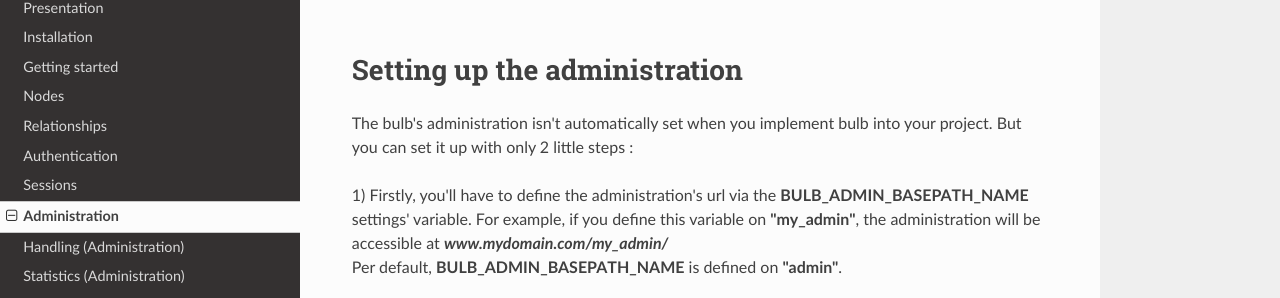
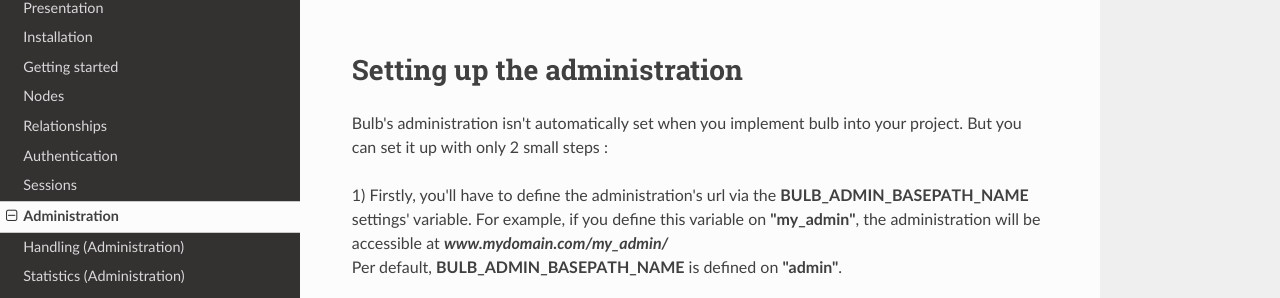
Before and after one commit to LilaRest/bulb, an MkDocs documentation site: the page built from bulb_docs/administration.md, in a window 1280 px wide and 900 px high, scrolled down 304 px. Shown: the part 144-442 px from the top of the window. Built offline with MkDocs 1.6.1, drawn with Linux system fonts in a browser that asks for light colours; nearby versions of some CDN libraries.

Commit message:
Update administration.md

```diff
--- a/bulb_docs/administration.md
+++ b/bulb_docs/administration.md
@@ -12,8 +12,8 @@
 
 # Setting up the administration
 
-The bulb's administration isn't automatically set when you implement bulb into your project.
-But you can set it up with only 2 little steps :
+Bulb's administration isn't automatically set when you implement bulb into your project.
+But you can set it up with only 2 small steps :
 
 1) Firstly, you'll have to define the administration's url via the **BULB_ADMIN_BASEPATH_NAME** settings' variable.
 For example, if you define this variable on **"my_admin"**, the administration will be accessible at _**www.mydomain.com/my_admin/**_
```
